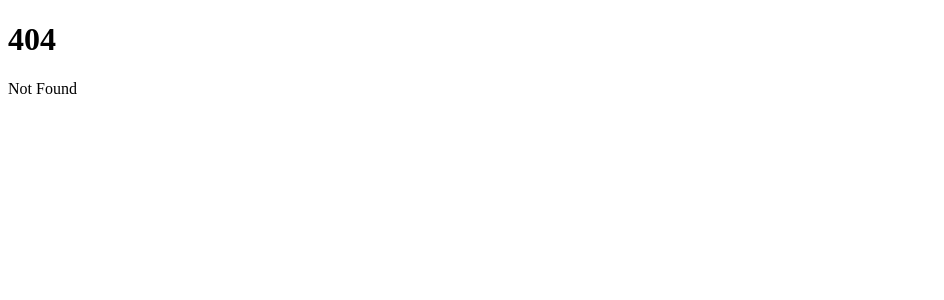
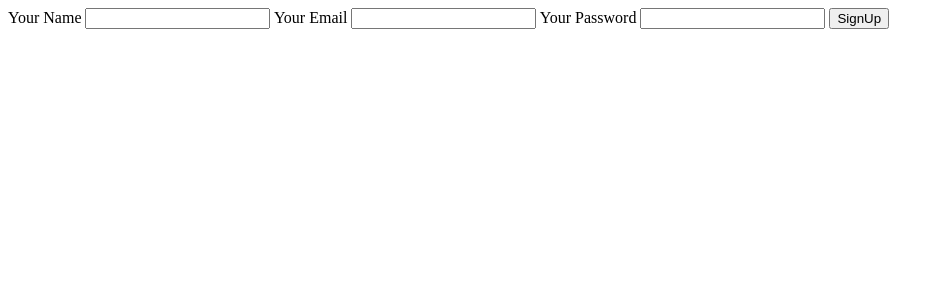
Before and after one commit to Sundaram-2001/Referly, a SvelteKit app in the folder frontend/my-app/: page /signup in a window 1280 px wide. Before the commit this address had no page. Shown: the top 300 px of the page, without its empty margins (0-944 px from the left). Built offline with nearby package versions, Linux system fonts and the light colour scheme; no server answers.

Commit message:
added signup functionality

```diff
--- /dev/null
+++ b/frontend/my-app/src/routes/confirmation/+page.svelte
@@ -0,0 +1,3 @@
+<main>
+    <p>Thanks for confirming your email! let us know more about you , <a href="onboard ">click here!</a></p>
+</main>
--- /dev/null
+++ b/frontend/my-app/src/routes/onboard/+page.svelte
@@ -0,0 +1,6 @@
+<script>
+
+</script>
+<main>
+    this is where the users can submit details
+</main>
--- /dev/null
+++ b/frontend/my-app/src/routes/signup/+page.svelte
@@ -0,0 +1,41 @@
+<script>
+    import { goto } from "$app/navigation";
+    import { supabase } from "$lib/supabaseClient";
+    import { error } from "@sveltejs/kit";
+    let email=''
+    let password=''
+    let successMesaage=''
+    let errorMessage=''
+    let name=''
+    const signUpUser=async()=>{
+        const {data,error}=await supabase.auth.signUp({
+            email,password,options:{
+                emailRedirectTo:"http://localhost:5173/confirmation"
+            }
+        })
+        if(error){
+            console.error(error)
+            errorMessage=error.message
+        }
+        else{
+            successMesaage="Awesome , kindly check your email for next steps!"
+        }
+    }
+</script>
+<main>
+    <form on:submit={signUpUser}>
+        <label for="name">Your Name</label>
+        <input type="text" name="name" bind:value={name} required/>
+        <label for="email">Your Email</label>
+        <input type="text" name="email" bind:value={email} required/>
+        <label for="password">Your Password</label>
+        <input type="password" name="password" bind:value={password} required />
+        <button>SignUp</button>
+        {#if error}
+            <p style="color: red;">{errorMessage}</p>
+        {/if}
+        {#if successMesaage}
+            <p style="color: green;">{successMesaage}</p>
+        {/if}
+    </form>
+</main>
```
